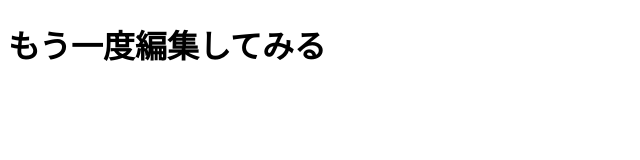
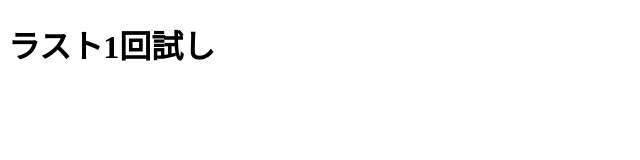
Before and after one commit to mf2304/mf2304.github.io, a plain HTML site: page index.html in a window 1280 px wide. Shown: the whole page, without its empty margins (0-640 px from the left). Drawn offline with Linux system fonts and the light colour scheme.

Commit message:
index.htmlをラスト一回

```diff
--- a/index.html
+++ b/index.html
@@ -1,6 +1,6 @@
 <!DOCTYPE html>
 <html>
 <body>
-<h1>もう一度編集してみる</h1>
+<h1>ラスト1回試し</h1>
 </body>
 </html>
```
